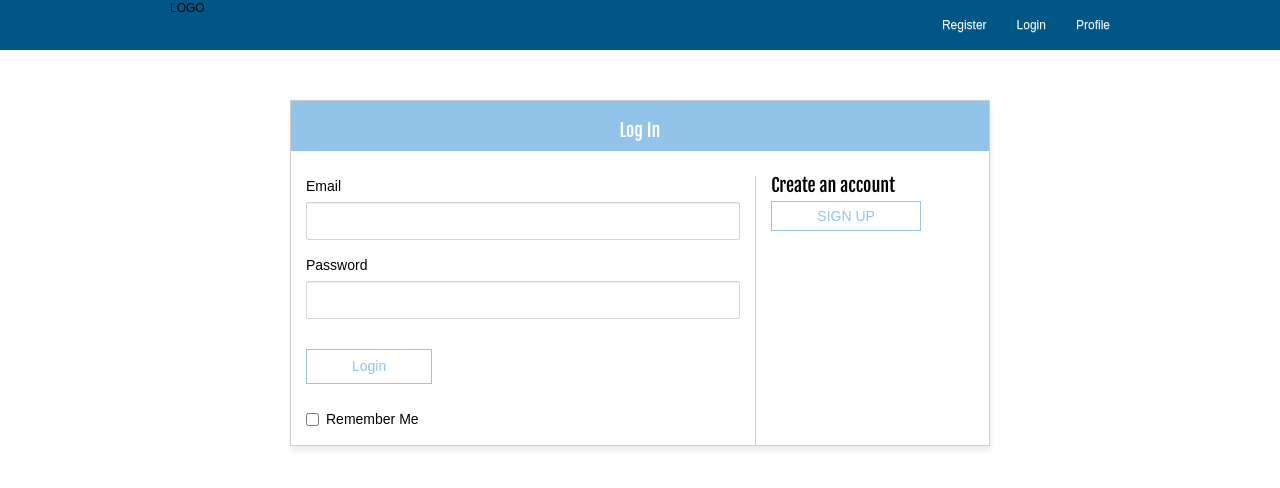
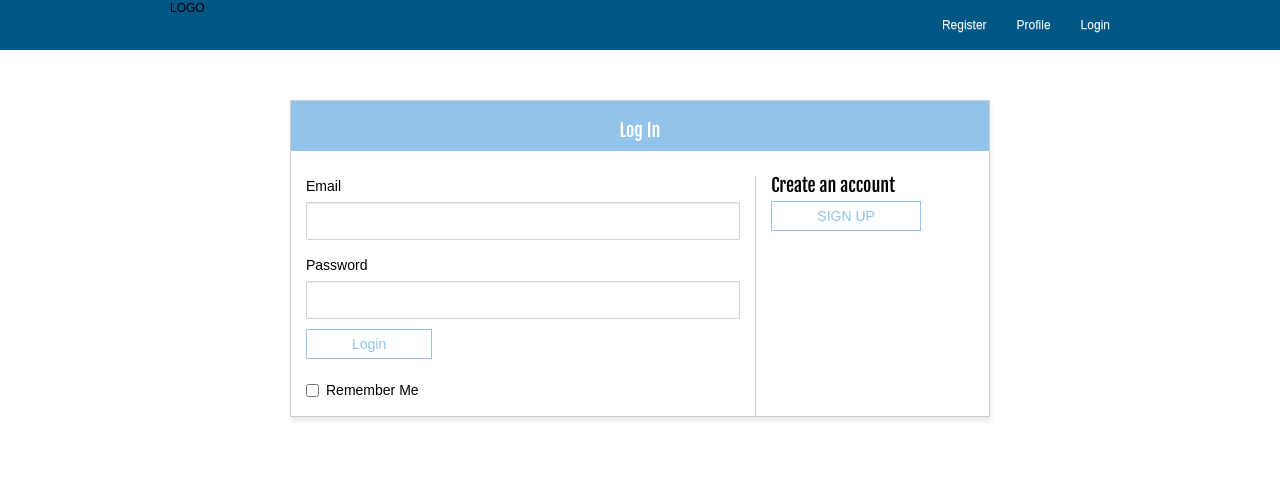
Before and after one commit to JeevFresno/Paw5, a website: page public/login.html in a window 1280 px wide. Drawn offline with Linux system fonts and the light colour scheme; a web font is replaced by a local one.

Commit message:
menu links

```diff
--- a/public/login.html
+++ b/public/login.html
@@ -29,8 +29,8 @@
             <nav class="col-xs-12 col-sm-8">
                 <ul class="nav navbar-nav navbar-right main-nav">
                     <li class="active"><a href="register.html">Register</a></li>
+                    <li><a href="profile.html">Profile</a></li>
                     <li><a href="login.html">Login</a></li>
-                    <li><a href="profile.html">Profile</a></li>
                 </ul>
             </nav>
         </div>
@@ -55,7 +55,7 @@
                         <input type="password" name="password" maxlength="250" id="pwdLogin">
                     </div>
                     <div class="form-group col-xs-12" aria-required="true">
-                        <button type="button" id="btnLogin" class="button button-blue">Login</button>
+                        <a href="profile.html" class="button button-blue">Login</a>
                     </div>
                     <div class="form-group input checkbox col-xs-12">
                         <label>
```
Also changed, not shown: public/booklisting.html (+1 -1 lines), public/index.html (+1 -1 lines), public/profile.html (+1 -1 lines), public/register.html (+1 -1 lines).
